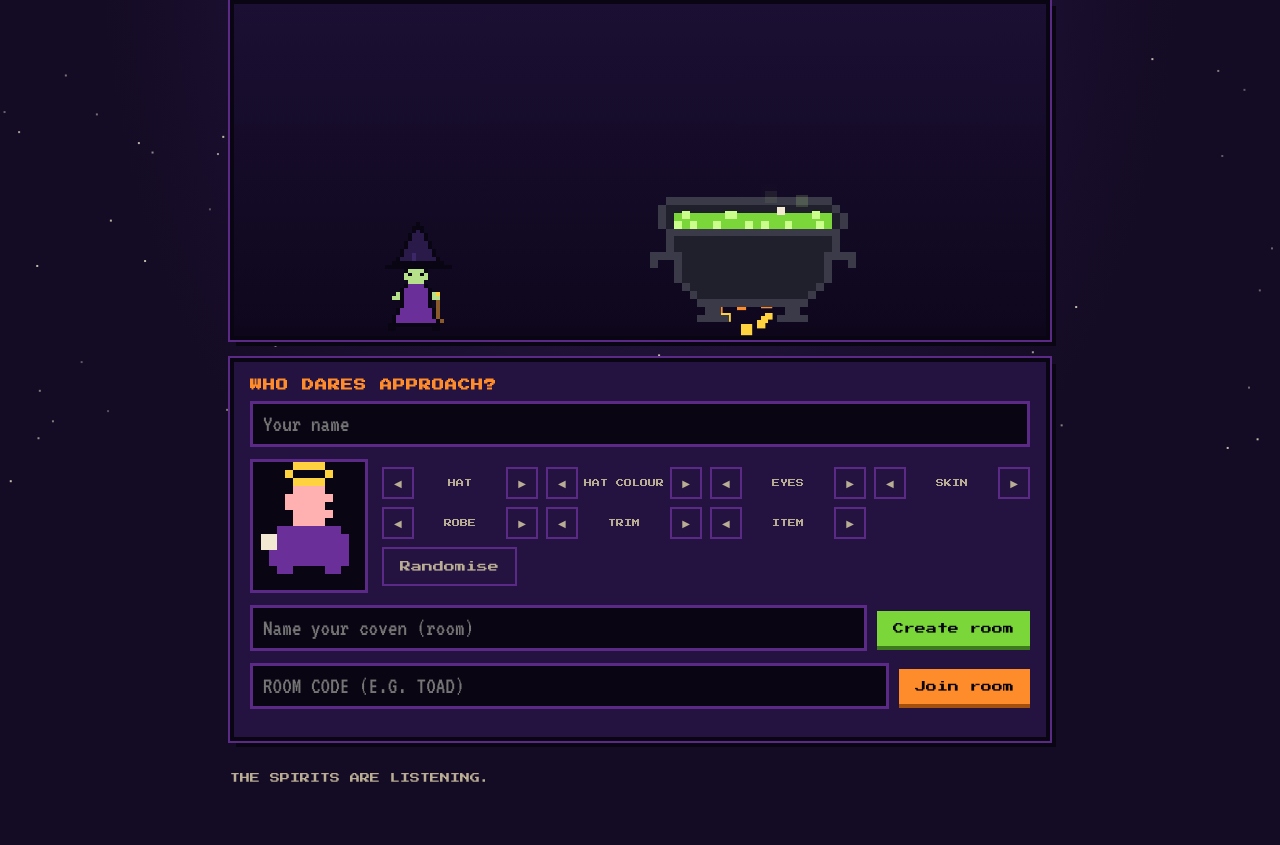
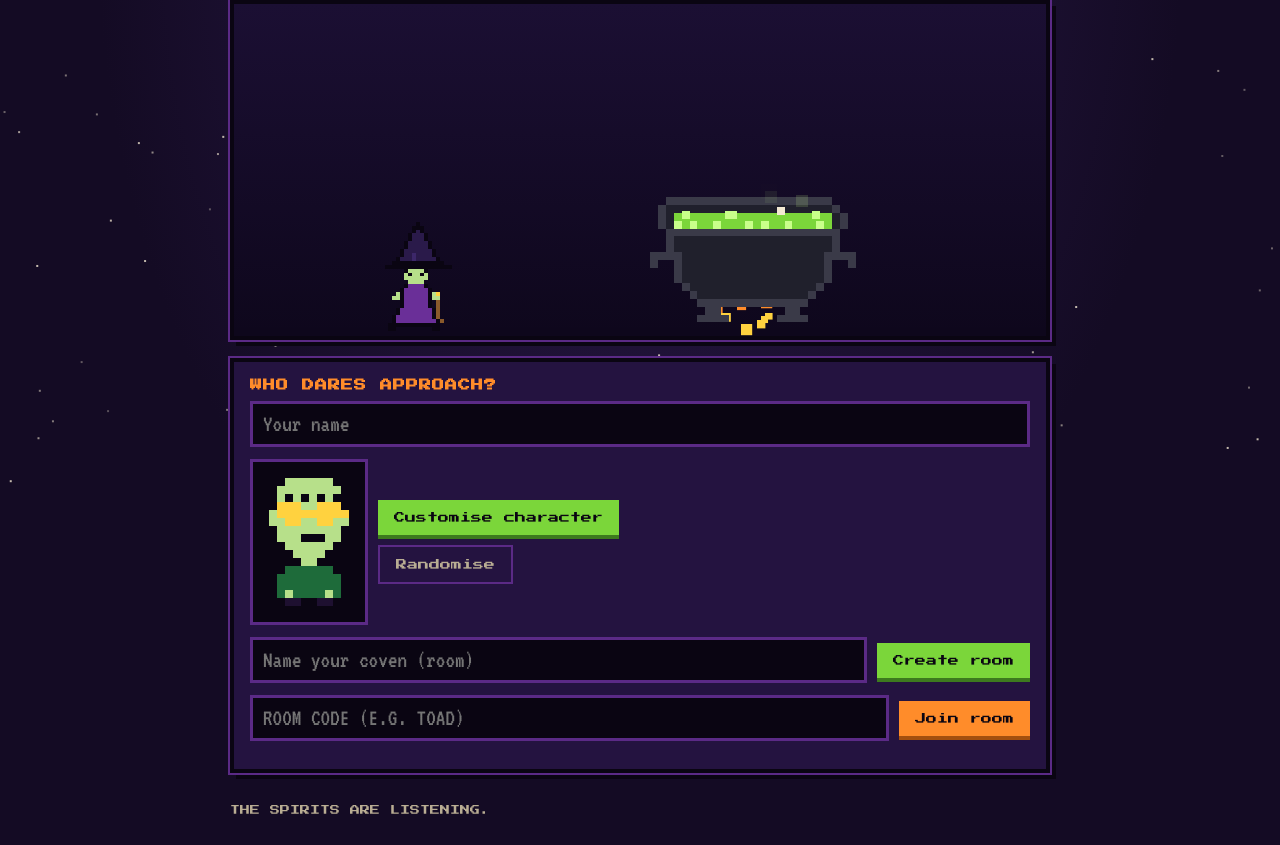
Before and after one commit to RatulMaharaj/whosaid, a website: page public/index.html in a window 1280 px wide. Shown: the part 70-915 px from the top of the page. Before the commit the page ends 883 px from the top, so only its background shows below. Drawn offline with Linux system fonts and the light colour scheme.

Commit message:
Face-based characters with bodies, customise modal, randomise all

```diff
--- a/public/index.html
+++ b/public/index.html
@@ -92,18 +92,20 @@
   .crown{color:var(--ember)}
 
   /* avatars */
-  .avbuild{display:grid;grid-template-columns:auto 1fr;gap:14px;align-items:center;margin-top:12px}
+  .avbuild{display:grid;grid-template-columns:auto 1fr;gap:14px;align-items:start;margin-top:12px}
+  #avModal{position:fixed;inset:0;z-index:10;background:rgba(10,5,18,.8);display:flex;align-items:center;justify-content:center;padding:16px;overflow:auto}
+  .avdialog{width:min(100%,720px);max-height:100%;overflow:auto}
   .avprev{background:var(--ink);border:3px solid var(--bruise);padding:8px;display:flex;align-items:center;justify-content:center}
   .avprev canvas{animation:hover 2s ease-in-out infinite}
   .avopts{display:grid;grid-template-columns:repeat(auto-fill,minmax(150px,1fr));gap:8px}
   .avopt{display:flex;align-items:center;gap:4px;font-size:19px}
-  .avopt span{flex:1;text-align:center;color:var(--bone-dim);font-family:var(--px);font-size:8px;text-transform:uppercase}
+  .avopt span{flex:1;min-width:0;overflow:hidden;text-align:center;color:var(--bone-dim);font-family:var(--px);font-size:8px;text-transform:uppercase}
   .avopt button{padding:8px 10px;font-size:10px}
   .av{image-rendering:pixelated;vertical-align:middle}
-  .chip .av{width:24px;height:28px}
-  td .av{width:28px;height:32px;margin-right:8px}
+  .chip .av{width:24px;height:36px}
+  td .av{width:28px;height:42px;margin-right:8px}
   .ans .author{display:flex;align-items:center;gap:8px;margin-top:8px}
-  .ans .author .av{width:36px;height:42px}
+  .ans .author .av{width:36px;height:54px}
   #me{position:fixed;right:18px;bottom:18px;z-index:4;display:flex;flex-direction:column;align-items:center;gap:4px;pointer-events:none}
   #me canvas{animation:hover 2.4s ease-in-out infinite;filter:drop-shadow(0 6px 0 rgba(0,0,0,.5))}
   #me .tag{font-family:var(--px);font-size:8px;color:var(--bone);background:var(--ink);padding:4px 6px;border:2px solid var(--bruise)}
@@ -134,11 +136,11 @@ body{margin:0}
     <div class="row">
       <input id="nameInput" class="grow" maxlength="20" placeholder="Your name" autocomplete="off">
     </div>
-    <div class="avbuild">
-      <div class="avprev"><canvas id="avPreview" class="av" width="96" height="112"></canvas></div>
-      <div>
-        <div class="avopts" id="avOpts"></div>
-        <div class="row" style="margin-top:8px"><button id="avRandom" class="ghost">Randomise</button></div>
+    <div class="row" style="margin-top:12px;align-items:center">
+      <div class="avprev"><canvas id="avPreview" class="av" width="96" height="144"></canvas></div>
+      <div class="row" style="flex-direction:column;align-items:flex-start">
+        <button id="avOpen">Customise character</button>
+        <button id="avRandomQuick" class="ghost">Randomise</button>
       </div>
     </div>
     <div class="row" style="margin-top:12px">
@@ -196,7 +198,19 @@ body{margin:0}
   <p class="status" id="connStatus">SUMMONING THE SPIRITS…</p>
 </div>
 <div class="toast" id="toast"></div>
-<div id="me" class="hidden"><canvas id="meCanvas" class="av" width="72" height="84"></canvas><span class="tag" id="meName"></span></div>
+<div id="avModal" class="hidden" role="dialog" aria-modal="true" aria-labelledby="avTitle">
+  <div class="card avdialog">
+    <h2 id="avTitle">Make your face</h2>
+    <div class="avbuild">
+      <div class="avprev"><canvas id="avModalPreview" class="av" width="120" height="180"></canvas></div>
+      <div>
+        <div class="avopts" id="avOpts"></div>
+        <div class="row" style="margin-top:12px"><button id="avRandom" class="ember">Randomise everything</button><button id="avDone">Done</button></div>
+      </div>
+    </div>
+  </div>
+</div>
+<div id="me" class="hidden"><canvas id="meCanvas" class="av" width="72" height="108"></canvas><span class="tag" id="meName"></span></div>
 
 <script>
 (() => {
@@ -224,42 +238,82 @@ function witchSays(text, smoke=true){
 
 // ---------- avatars ----------
 const AV = {
-  body:["............","............","............","....SSSS....","...SSSSSS...","...SSSSSS...","...SSSSSS...","....SSSS....","..RRRRRRRR..",".RRRRRRRRRR.",".RRRRRRRRRR.",".RRRRRRRRRR.",".RRRRRRRRRR.","..RR....RR.."],
-  eyes:{ dots:["...S.SS.S...","...SSSSSS..."], wide:["...E.SS.E...","...E.SS.E..."], wink:["...S.SS.E...","...E.SSSS..."], shades:["..EEE..EEE..","...SSSSSS..."] },
-  hats:{ none:[], pointy:[".....HH.....","....HHHH....","...HHHHHH...",".HHHHHHHHHH."], crown:["............","...A.A.A.A..","...AAAAAAA..","...AAAAAAA.."], beanie:["............","....HHHH....","...HHHHHH...","...HHHHHH..."], horns:["...A....A...","...A....A...","....A..A....","............"], halo:["....AAAA....","...A....A...","....AAAA....","............"], mushroom:["....HHHH....","..HHAHHAHH..",".HHHHHHHHHH.","............"] },
-  items:{ none:[], wand:[[11,7,'Y'],[11,8,'W'],[11,9,'W'],[11,10,'W']], staff:[[11,5,'A'],[11,6,'W'],[11,7,'W'],[11,8,'W'],[11,9,'W'],[11,10,'W'],[11,11,'W']], potion:[[0,9,'G'],[0,10,'G'],[0,11,'G'],[1,10,'G']], skull:[[0,9,'B'],[1,9,'B'],[0,10,'B'],[1,10,'B']] },
-  skins:['#f0c8a0','#b7e08a','#8ec5ff','#c9a0ff','#f3e9d2','#ffb0b0','#9a9aa8'],
-  robes:['#6a2f98','#1e6b3a','#8a1f2e','#1f4e8a','#c25a10','#2b2b36','#b8860b'],
-  hatCols:['#0a0512','#6a2f98','#d8434e','#1e6b3a','#f3e9d2','#ff8c2a'],
-  accents:['#ffd23f','#ff8c2a','#c9ff8a','#f3e9d2','#d8434e','#8ec5ff'],
+  // 12 x 18 character: face rows 0-11, body 12-17. S skin, T shirt, H hair, W eye white, I iris, E dark line, M mouth, G glasses, A earring, P blush, F freckle
+  face:["............","............","...SSSSSS...","..SSSSSSSS..","..SSSSSSSS..","..SSSSSSSS..",".SSSSSSSSSS.",".SSSSSSSSSS.","..SSSSSSSS..","..SSSSSSSS..","...SSSSSS...","....SSSS....",".....SS.....","...TTTTTT...","..TTTTTTTT..","..TTTTTTTT..","..TSTTTTST..","...LL..LL...","...LL..LL..."],
+  eyes:{ // rows 4-6
+    round:["............","...WW..WW...","...II..II..."],
+    big:["..WWW..WWW..","..WIW..WIW..","..WWW..WWW.."],
+    sleepy:["............","...EE..EE...","...II..II..."],
+    wink:["............","...WW..EEE..","...II......."],
+    lashes:["...E.E.E.E..","...WW..WW...","...II..II..."],
+    dots:["............","............","...II..II..."],
+  },
+  mouths:{ // rows 8-9
+    smile:["...E....E...","....EEEE...."], flat:["............","....EEEE...."], grin:["....EEEE....","....MMMM...."], smirk:["............",".....EEE...."], pout:["............","....MM......"], surprised:["....EEE.....","....EME....."],
+  },
+  hair:{ // rows 0-10
+    none:[],
+    short:["............","...HHHHHH...","..HHHHHHHH..",".HHHHHHHHHH.",".HH......HH."],
+    bob:["............","...HHHHHH...","..HHHHHHHH..",".HHHHHHHHHH.",".HH......HH.",".HH......HH.","HHH......HHH","HHH......HHH","HHH......HHH",".HH......HH."],
+    long:["............","...HHHHHH...","..HHHHHHHH..",".HHHHHHHHHH.",".HH......HH.",".HH......HH.","HHH......HHH","HHH......HHH","HHH......HHH","HHH......HHH","HHH......HHH","HHH......HHH"],
+    bun:["....HHHH....","...HHHHHH...","..HHHHHHHH..",".HHHHHHHHHH.",".HH......HH."],
+    mohawk:[".....HH.....",".....HH.....","....HHHH....","...HHHHHH...","..HH....HH.."],
+    curly:["..H.HHHH.H..",".HHHHHHHHHH.","HHHHHHHHHHHH","HHHHHHHHHHHH","HH.HHHHHH.HH","H..HHHHHH..H","H...H..H...H"],
+    spiky:["..H..H..H.H.","..HH.HH.HHH.",".HHHHHHHHHH.",".HHHHHHHHHH.",".HH......HH."],
+    fringe:["............","...HHHHHH...","..HHHHHHHH..",".HHHHHHHHHH.",".HHHHH.HHHH.",".HH......HH."],
+    pigtails:["............","...HHHHHH...","..HHHHHHHH..",".HHHHHHHHHH.","HHH......HHH","HH........HH","HH........HH","HH........HH",".H........H."],
+    cap:["....HHHH....","...HHHHHH...","..HHHHHHHH..","HHHHHHHHHHHH","............"],
+  },
+  glasses:{ // rows 4-6
+    none:[], round:["............","..GGG..GGG..","..G.GGGG.G..","..GGG..GGG.."], square:["............","..GGGG.GGGG.","..G..GGG..G.","..GGGG.GGGG."], shades:["............","..GGG..GGG..","..GGGGGGGGG.","...GG..GG..."],
+  },
+  earrings:{ // rows 7-9, ears at cols 1 and 10
+    none:[], studs:[[1,7],[10,7]], hoops:[[1,7],[10,7],[1,8],[10,8],[2,8],[9,8]], dangly:[[1,7],[10,7],[1,8],[10,8],[1,9],[10,9]],
+  },
+  marks:{ none:[], freckles:[[3,7,'F'],[5,7,'F'],[6,7,'F'],[8,7,'F']], blush:[[3,7,'P'],[4,7,'P'],[7,7,'P'],[8,7,'P']], beauty:[[8,8,'F']] },
+  skins:['#f0c8a0','#e0a878','#c68642','#8d5524','#5c3a1e','#b7e08a','#8ec5ff','#c9a0ff'],
+  hairCols:['#0a0512','#3b2314','#8a5a2b','#d9a05b','#f3e9d2','#d8434e','#7bd63a','#5b9cff','#ff6bd6','#9a9aa8'],
+  eyeCols:['#3b2314','#1f4e8a','#1e6b3a','#7bd63a','#c9a0ff','#0a0512','#ff8c2a'],
+  shirts:['#6a2f98','#1e6b3a','#8a1f2e','#1f4e8a','#c25a10','#2b2b36','#b8860b','#f3e9d2'],
+  jewel:['#ffd23f','#f3e9d2','#7bd63a','#ff6bd6'],
+  glassCols:['#0a0512','#ffd23f','#d8434e','#f3e9d2'],
 };
-const avKeys = {eyes:Object.keys(AV.eyes), hat:Object.keys(AV.hats), item:Object.keys(AV.items)};
-function randomAvatar(){ const r=a=>a[Math.random()*a.length|0]; return {skin:r(AV.skins), robe:r(AV.robes), hat:r(avKeys.hat), hatCol:r(AV.hatCols), accent:r(AV.accents), eyes:r(avKeys.eyes), item:r(avKeys.item)}; }
-function normAvatar(a){ const d=randomAvatar(); if(!a||typeof a!=='object') return d; return {skin:AV.skins.includes(a.skin)?a.skin:d.skin, robe:AV.robes.includes(a.robe)?a.robe:d.robe, hat:AV.hats[a.hat]?a.hat:'none', hatCol:AV.hatCols.includes(a.hatCol)?a.hatCol:d.hatCol, accent:AV.accents.includes(a.accent)?a.accent:d.accent, eyes:AV.eyes[a.eyes]?a.eyes:'dots', item:AV.items[a.item]?a.item:'none'}; }
+const avKeys = {eyes:Object.keys(AV.eyes), mouth:Object.keys(AV.mouths), hair:Object.keys(AV.hair), glasses:Object.keys(AV.glasses), earrings:Object.keys(AV.earrings), mark:Object.keys(AV.marks)};
+function randomAvatar(){ const r=a=>a[Math.random()*a.length|0]; return {skin:r(AV.skins), hair:r(avKeys.hair), hairCol:r(AV.hairCols), eyes:r(avKeys.eyes), eyeCol:r(AV.eyeCols), mouth:r(avKeys.mouth), glasses:Math.random()<.6?'none':r(avKeys.glasses), glassCol:r(AV.glassCols), earrings:r(avKeys.earrings), jewel:r(AV.jewel), mark:r(avKeys.mark), shirt:r(AV.shirts)}; }
+function normAvatar(a){ const d=randomAvatar(); if(!a||typeof a!=='object') return d; const pick=(v,list,def)=>list.includes(v)?v:def;
+  return {skin:pick(a.skin,AV.skins,d.skin), hair:pick(a.hair,avKeys.hair,'short'), hairCol:pick(a.hairCol,AV.hairCols,d.hairCol), eyes:pick(a.eyes,avKeys.eyes,'round'), eyeCol:pick(a.eyeCol,AV.eyeCols,d.eyeCol), mouth:pick(a.mouth,avKeys.mouth,'smile'), glasses:pick(a.glasses,avKeys.glasses,'none'), glassCol:pick(a.glassCol,AV.glassCols,'#0a0512'), earrings:pick(a.earrings,avKeys.earrings,'none'), jewel:pick(a.jewel,AV.jewel,'#ffd23f'), mark:pick(a.mark,avKeys.mark,'none'), shirt:pick(a.shirt,AV.shirts,d.shirt)}; }
 function drawAvatar(ctx, a, x, y, s){
-  a=normAvatar(a); const col={S:a.skin,R:a.robe,H:a.hatCol,A:a.accent,E:'#0a0512',Y:'#ffd23f',W:'#8a5a2b',G:'#7bd63a',B:'#f3e9d2'};
+  a=normAvatar(a); const col={S:a.skin,T:a.shirt,H:a.hairCol,W:'#f3e9d2',I:a.eyeCol,E:'#0a0512',M:'#8a1f2e',G:a.glassCol,A:a.jewel,P:'#ff8c9a',F:'#8a5a2b',L:'#1e1030'};
   const put=(cx,cy,ch)=>{ if(ch==='.'||!col[ch]) return; ctx.fillStyle=col[ch]; ctx.fillRect(x+cx*s,y+cy*s,s,s); };
-  AV.body.forEach((row,r)=>[...row].forEach((ch,c)=>put(c,r,ch)));
-  AV.eyes[a.eyes].forEach((row,i)=>[...row].forEach((ch,c)=>put(c,5+i,ch)));
-  AV.hats[a.hat].forEach((row,r)=>[...row].forEach((ch,c)=>put(c,r,ch)));
-  AV.items[a.item].forEach(([c,r,ch])=>put(c,r,ch));
+  AV.face.forEach((row,r)=>[...row].forEach((ch,c)=>put(c,r,ch)));
+  AV.eyes[a.eyes].forEach((row,i)=>[...row].forEach((ch,c)=>put(c,4+i,ch)));
+  AV.marks[a.mark].forEach(([c,r,ch])=>put(c,r,ch));
+  AV.mouths[a.mouth].forEach((row,i)=>[...row].forEach((ch,c)=>put(c,8+i,ch)));
+  AV.hair[a.hair].forEach((row,r)=>[...row].forEach((ch,c)=>put(c,r,ch)));
+  AV.glasses[a.glasses].forEach((row,i)=>[...row].forEach((ch,c)=>put(c,4+i,ch)));
+  AV.earrings[a.earrings].forEach(([c,r])=>put(c,r,'A'));
 }
-function avatarCanvas(a, s=3, cls='av'){ const c=document.createElement('canvas'); c.width=12*s; c.height=14*s; c.className=cls; drawAvatar(c.getContext('2d'), a, 0, 0, s); return c; }
+function avatarCanvas(a, s=3, cls='av'){ const c=document.createElement('canvas'); c.width=12*s; c.height=18*s; c.className=cls; drawAvatar(c.getContext('2d'), a, 0, 0, s); return c; }
 function avatarHTML(a, s=3){ return avatarCanvas(a,s).outerHTML.replace('<canvas','<canvas data-av="'+esc(JSON.stringify(normAvatar(a)))+'"'); }
 function hydrateAvatars(root){ root.querySelectorAll('canvas[data-av]').forEach(c=>{ try{ drawAvatar(c.getContext('2d'), JSON.parse(c.dataset.av), 0, 0, c.width/12); }catch{} }); }
 
 let myAvatar = normAvatar((()=>{ try{ return JSON.parse(store.get('coven.avatar')) }catch{ return null } })());
 function saveAvatar(){ store.set('coven.avatar', JSON.stringify(myAvatar)); drawMe(); }
 function drawMe(){
-  const pv=$('avPreview'); pv.getContext('2d').clearRect(0,0,pv.width,pv.height); drawAvatar(pv.getContext('2d'), myAvatar, 0, 0, 8);
+  for(const [id,sc] of [['avPreview',8],['avModalPreview',10]]){ const pv=$(id); pv.getContext('2d').clearRect(0,0,pv.width,pv.height); drawAvatar(pv.getContext('2d'), myAvatar, 0, 0, sc); }
   const mc=$('meCanvas'); mc.getContext('2d').clearRect(0,0,mc.width,mc.height); drawAvatar(mc.getContext('2d'), myAvatar, 0, 0, 6);
   $('meName').textContent = myName || 'you';
 }
-const AV_FIELDS = [['hat','Hat',avKeys.hat],['hatCol','Hat colour',AV.hatCols],['eyes','Eyes',avKeys.eyes],['skin','Skin',AV.skins],['robe','Robe',AV.robes],['accent','Trim',AV.accents],['item','Item',avKeys.item]];
+const AV_FIELDS = [['hair','Hair',avKeys.hair],['hairCol','Hair colour',AV.hairCols],['eyes','Eyes',avKeys.eyes],['eyeCol','Eye colour',AV.eyeCols],['mouth','Mouth',avKeys.mouth],['glasses','Glasses',avKeys.glasses],['glassCol','Frames',AV.glassCols],['earrings','Earrings',avKeys.earrings],['jewel','Metal',AV.jewel],['mark','Marks',avKeys.mark],['skin','Skin',AV.skins],['shirt','Shirt',AV.shirts]];
 function buildAvatarUI(){
   $('avOpts').innerHTML = AV_FIELDS.map(([k,label])=>`<div class="avopt"><button type="button" class="ghost" data-k="${k}" data-d="-1">◀</button><span>${label}</span><button type="button" class="ghost" data-k="${k}" data-d="1">▶</button></div>`).join('');
   $('avOpts').querySelectorAll('button').forEach(b=>b.addEventListener('click',()=>{ const [k,,list]=AV_FIELDS.find(f=>f[0]===b.dataset.k); const i=list.indexOf(myAvatar[k]); myAvatar[k]=list[(i+ +b.dataset.d+list.length)%list.length]; saveAvatar(); }));
   $('avRandom').addEventListener('click',()=>{ myAvatar=randomAvatar(); saveAvatar(); });
+  $('avRandomQuick').addEventListener('click',()=>{ myAvatar=randomAvatar(); saveAvatar(); });
+  $('avOpen').addEventListener('click',()=>{ show($('avModal'),true); $('avDone').focus(); });
+  $('avDone').addEventListener('click',()=>{ show($('avModal'),false); $('avOpen').focus(); });
+  $('avModal').addEventListener('click',e=>{ if(e.target===$('avModal')) show($('avModal'),false); });
+  document.addEventListener('keydown',e=>{ if(e.key==='Escape' && !$('avModal').classList.contains('hidden')) show($('avModal'),false); });
   drawMe();
 }
 buildAvatarUI();
@@ -345,7 +399,7 @@ function tick(){
   if(fireBoost>0) fireBoost--;
   // the coven hovers between witch and cauldron
   if(room && room.players){ const ids=playerIds(); const aw=12*S+6, x0=witchX()+22*S, maxW=cauldronX()-x0-4; const perRow=Math.max(1,Math.floor(maxW/aw));
-    ids.forEach((id,i)=>{ const row=Math.floor(i/perRow), col=i%perRow; const x=x0+col*aw, y=H*0.42+row*(15*S)+Math.sin(t/20+i)*4*1; drawAvatar(ctx, pav(id), x, y, S); }); }
+    ids.forEach((id,i)=>{ const row=Math.floor(i/perRow), col=i%perRow; const x=x0+col*aw, y=H*0.36+row*(19*S)+Math.sin(t/20+i)*4*1; drawAvatar(ctx, pav(id), x, y, S); }); }
   drawSprite(CAULD, cauldronX(), cauldronY(), CS);
   // bubbles on brew
   if(Math.random()<.25) bubbles.push({x:cauldronX()+(4+Math.random()*18)*CS, y:cauldronY()+3*CS, life:24});
```
